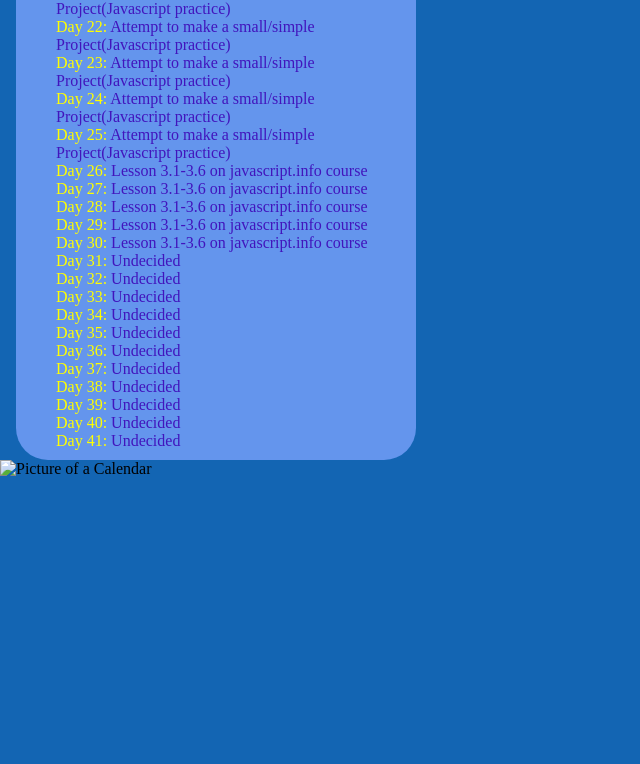
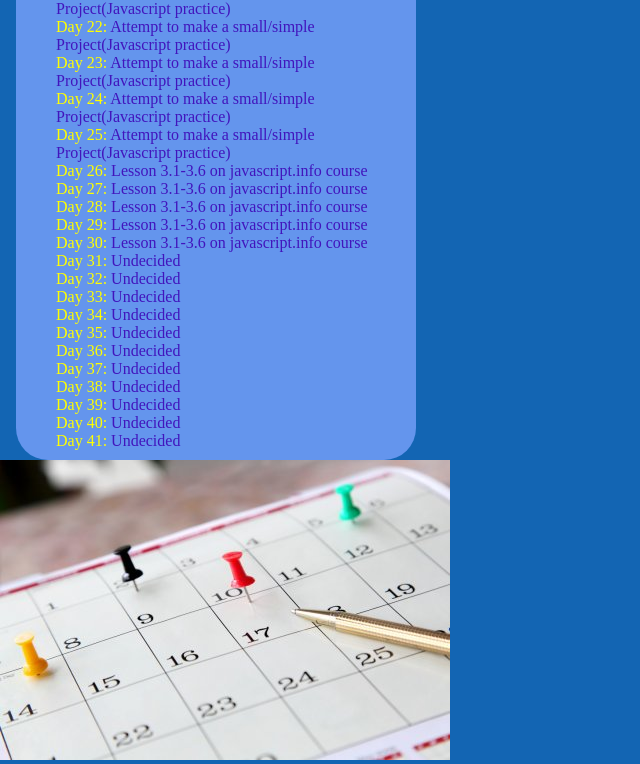
Before and after one commit to rss838/GameDesign2Portfolio, a plain HTML site: page index.html in a window 1280 px wide. Shown: the part 711-1475 px from the top of the page, without its empty margins (0-640 px from the left). Before the commit the page ends 1189 px from the top, so only its background shows below. Drawn offline with Linux system fonts and the light colour scheme.

Commit message:
Add files via upload

```diff
--- a/index.html
+++ b/index.html
@@ -66,7 +66,7 @@
 </ul>
 </div>
 <div class="CalendarPicture">
-<img src="CalendarPicture.jpg.jpg" width="450" height="300" alt="Picture of a Calendar">
+<img src="CalendarPicture.jpg" width="450" height="300" alt="Picture of a Calendar">
 </div>
 </body>
 
```
